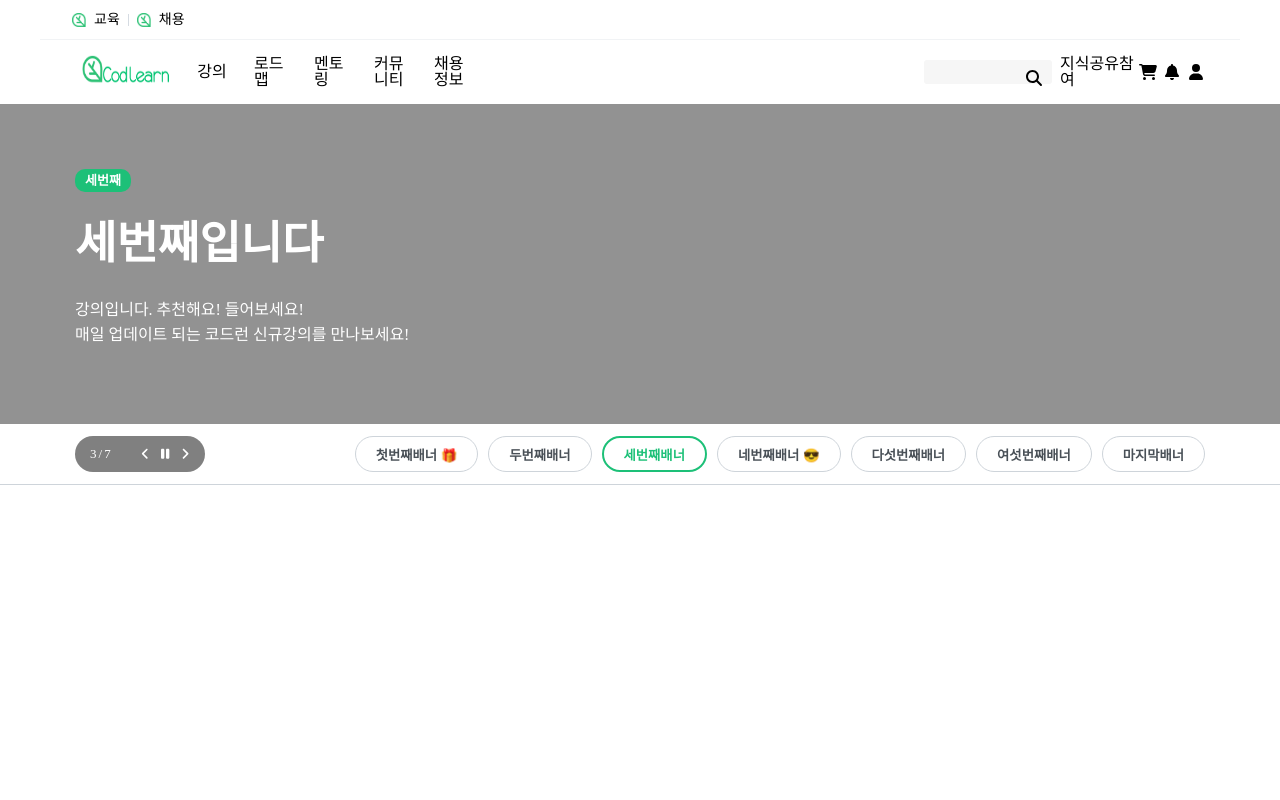
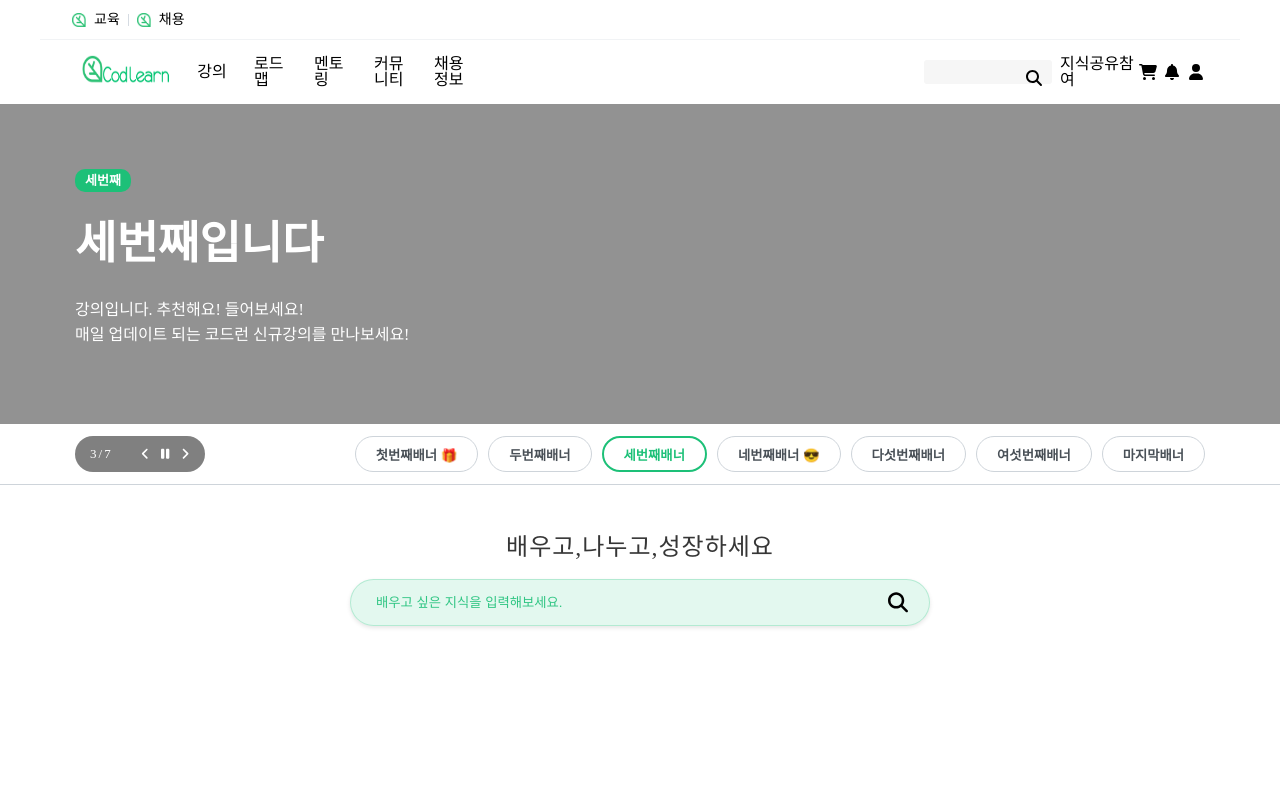
Before and after one commit to wecode-bootcamp-korea/justcode-5-2nd-codlearn-front, a React (Create React App) app: page / in a window 1280 px wide. Shown: the top 800 px of the page. Built offline with nearby package versions, Linux system fonts and the light colour scheme.

Commit message:
Add : search bar Ui 구현

```diff
--- a/src/pages/Home/Home.js
+++ b/src/pages/Home/Home.js
@@ -1,11 +1,13 @@
 import React from 'react';
 import MainSlider from './Slider/MainSlider';
+import SearchBar from './SearchBar/SearchBar';
 import styled from 'styled-components';
 
 function Home() {
   return (
     <Main>
       <MainSlider />
+      <SearchBar />
     </Main>
   );
 }
--- /dev/null
+++ b/src/pages/Home/SearchBar/SearchBar.js
@@ -0,0 +1,118 @@
+import React, { useState } from 'react';
+import { FontAwesomeIcon } from '@fortawesome/react-fontawesome';
+import { faMagnifyingGlass } from '@fortawesome/free-solid-svg-icons';
+
+import styled from 'styled-components';
+
+function SearchBar() {
+  const [inputStyle, setInputStyle] = useState(false);
+  const [scrollY, setScrollY] = useState(0);
+
+  const handleInputFocus = () => {
+    setInputStyle(!inputStyle);
+  };
+  const handleInputBlur = () => {
+    setInputStyle(false);
+  };
+
+  const handleInputScroll = () => {
+    window.scrollTo({
+      top: 350,
+      behavior: 'smooth',
+    });
+    setScrollY(0);
+  };
+
+  return (
+    <Search>
+      <Container>
+        <Content>
+          <Title>배우고,나누고,성장하세요</Title>
+          <SearchWrap>
+            <input
+              type="text"
+              placeholder="배우고 싶은 지식을 입력해보세요."
+              className={!inputStyle ? 'focusStyle' : 'blurStyle'}
+              onFocus={() => {
+                handleInputFocus();
+                handleInputScroll();
+              }}
+              onBlur={() => {
+                handleInputBlur();
+              }}
+              onClick={() => {
+                handleInputScroll();
+              }}
+            />
+            <button>
+              <IconFontAwesomeIcon icon={faMagnifyingGlass} />
+            </button>
+          </SearchWrap>
+        </Content>
+      </Container>
+    </Search>
+  );
+}
+
+const Search = styled.section`
+  padding-top: 50px;
+  padding-bottom: 25px;
+`;
+const Container = styled.div`
+  display: flex;
+  justify-content: center;
+`;
+const Content = styled.div``;
+
+const Title = styled.h1`
+  margin-bottom: 20px;
+  font-size: x-large;
+  text-align: center;
+  color: #363636;
+  letter-spacing: 1px;
+`;
+
+const SearchWrap = styled.div`
+  position: relative;
+  width: 580px;
+  input {
+    width: 100%;
+    padding: 15px 25px;
+    border-radius: 30px;
+    outline: none;
+    transition: all 0.2s ease;
+  }
+  .focusStyle {
+    background-color: rgba(29, 192, 120, 0.12);
+    border: 1px solid rgba(29, 192, 120, 0.24);
+    box-shadow: 0 2px 4px 0 rgb(0 0 0 / 10%);
+    ::placeholder {
+      color: rgba(29, 192, 120, 0.9);
+    }
+  }
+  .blurStyle {
+    background-color: white;
+    border: 1px solid #dbdbdb;
+    color: #363636;
+    box-shadow: 0 4px 8px rgb(0 10 18 / 20%);
+    ::placeholder {
+      color: rgb(0 0 0 / 30%);
+    }
+  }
+  button {
+    position: absolute;
+    right: 0;
+    top: 50%;
+    transform: translate(-50%, -50%);
+    background: none;
+    border: none;
+  }
+`;
+
+const IconFontAwesomeIcon = styled(FontAwesomeIcon)`
+  width: 20px;
+  height: 20px;
+  cursor: pointer;
+`;
+
+export default SearchBar;
```
